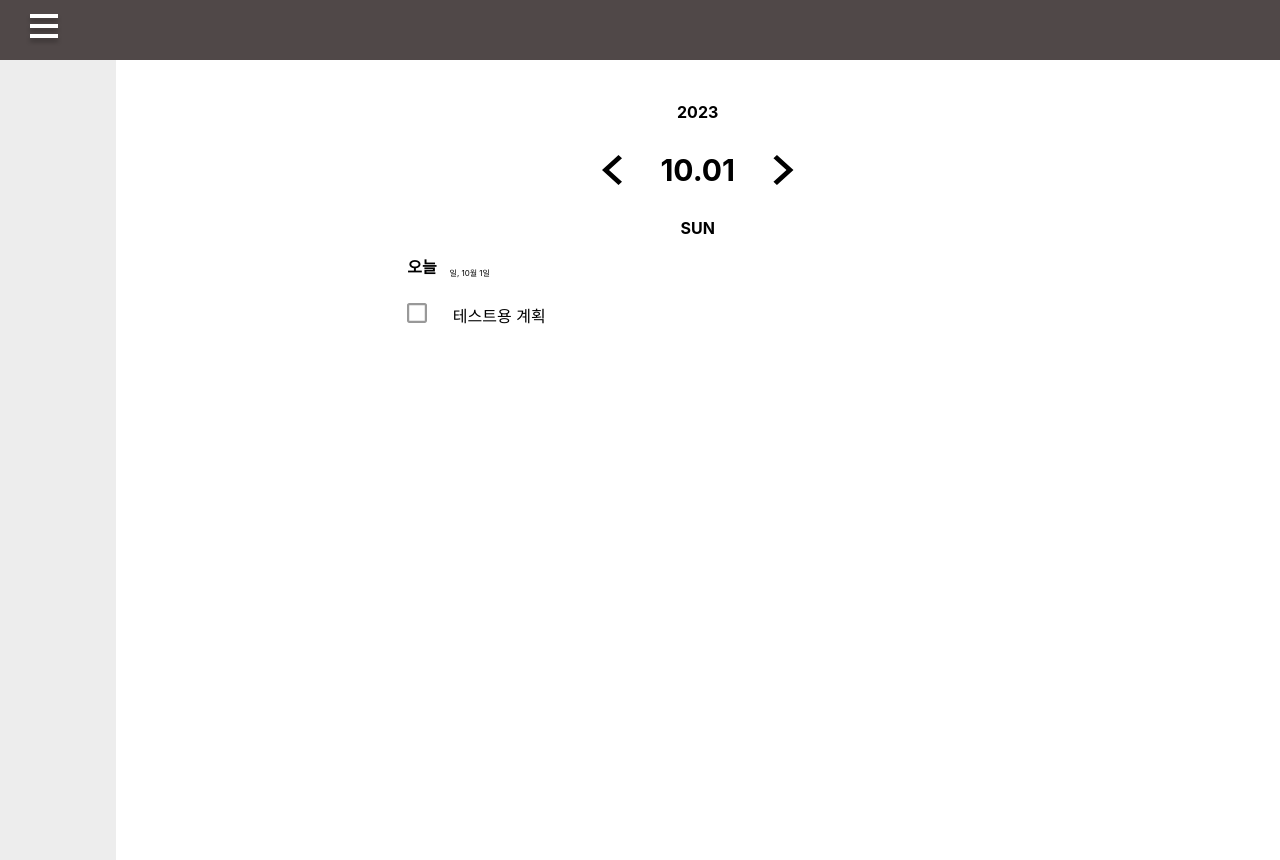
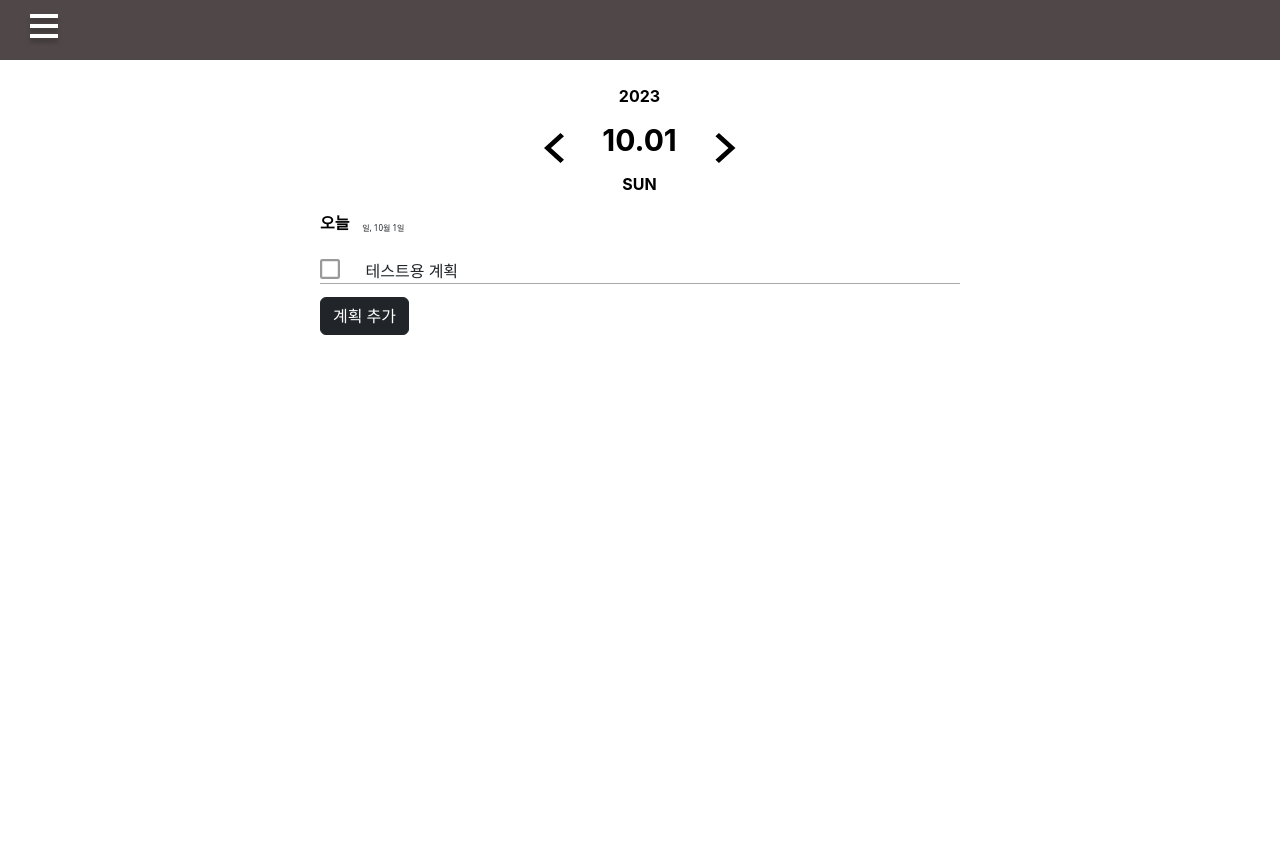
Before and after one commit to cgg7777/ToDoListApp, a React (Create React App) app in the folder todolist/: page / in a window 1280 px wide. After the commit the page ends 800 px from the top, so only its background shows below. Built offline with nearby package versions, Linux system fonts and the light colour scheme.

Commit message:
사이드 바 on/off 기능 추가

```diff
--- a/todolist/package.json
+++ b/todolist/package.json
@@ -8,8 +8,11 @@
         "@testing-library/react": "^13.4.0",
         "@testing-library/user-event": "^13.5.0",
         "axios": "^1.5.0",
+        "bootstrap": "^5.3.2",
         "react": "^18.2.0",
+        "react-bootstrap": "^2.8.0",
         "react-dom": "^18.2.0",
+        "react-router-dom": "^6.16.0",
         "react-scripts": "5.0.1",
         "web-vitals": "^2.1.4"
     },
--- a/todolist/src/App.js
+++ b/todolist/src/App.js
@@ -1,13 +1,21 @@
-import React, { useState } from "react";
-import logo from "./logo.svg";
+import "./App.css";
+import React, { useState, useEffect } from "react";
+import { Routes, Route, useNavigate } from "react-router-dom";
+import LoginPage from "./component/LoginPage/LoginPage";
+import RegisterPage from "./component/RegisterPage/RegisterPage";
 import MainPage from "./component/MainPage/MainPage";
-import "./App.css";
 
 function App() {
+    const navigate = useNavigate();
+    useEffect(() => {
+        navigate("/");
+    }, []);
     return (
-        <div className="App">
-            <MainPage />
-        </div>
+        <Routes>
+            <Route exact path="/" element={<MainPage />} />
+            <Route exact path="/login" element={<LoginPage />} />
+            <Route exact path="/register" element={<RegisterPage />} />
+        </Routes>
     );
 }
 
--- /dev/null
+++ b/todolist/src/component/LoginPage/LoginPage.js
@@ -0,0 +1,7 @@
+import React from "react";
+
+const LoginPage = () => {
+    return <div></div>;
+};
+
+export default LoginPage;
--- a/todolist/src/component/MainPage/MainPage.js
+++ b/todolist/src/component/MainPage/MainPage.js
@@ -1,14 +1,20 @@
 import React from "react";
 import TopBar from "./SideBar/TopBar";
 import SideMenu from "./SideBar/SideMenu";
+import { useState } from "react";
 
 import MainPanel from "./MainPanel/MainPanel";
 const MainPage = () => {
+    const [show, setShow] = useState(false);
+    const handleMenuClick = () => {
+        if (show) setShow(false);
+        else setShow(true);
+    };
     return (
         <div>
-            <TopBar />
+            <TopBar handleMenuClick={handleMenuClick} />
             <div style={{ display: "flex" }}>
-                <SideMenu />
+                {show && <SideMenu />}
                 <MainPanel />
             </div>
         </div>
--- /dev/null
+++ b/todolist/src/component/MainPage/MainPanel/AddPlanButton.js
@@ -0,0 +1,8 @@
+import React from "react";
+import Button from "react-bootstrap/Button";
+import "bootstrap/dist/css/bootstrap.min.css";
+const AddPlanButton = () => {
+    return <Button variant="dark">계획 추가</Button>;
+};
+
+export default AddPlanButton;
--- a/todolist/src/component/MainPage/MainPanel/Plan.js
+++ b/todolist/src/component/MainPage/MainPanel/Plan.js
@@ -4,7 +4,7 @@ import CheckBox from "./../icons/CheckBox";
 const Plan = () => {
     const [description, setDescription] = useState("테스트용 계획");
     return (
-        <div style={{ display: "flex" }}>
+        <div style={{ display: "flex", marginBottom: "1vw", borderBottom: "1px solid #aaa" }}>
             <CheckBox />
             <div style={{ display: "flex", alignItems: "center", justifyContent: "center" }}>{description}</div>
         </div>
--- a/todolist/src/component/MainPage/MainPanel/PlanBox.js
+++ b/todolist/src/component/MainPage/MainPanel/PlanBox.js
@@ -1,5 +1,6 @@
 import React from "react";
 import Plan from "./Plan";
+import AddPlanButton from "./AddPlanButton";
 const PlanBox = () => {
     return (
         <div style={{ width: "50%" }}>
@@ -10,6 +11,7 @@ const PlanBox = () => {
                 <div style={{ display: "flex", alignItems: "flex-end", fontSize: "0.5rem" }}>일, 10월 1일</div>
             </div>
             <Plan />
+            <AddPlanButton />
         </div>
     );
 };
--- a/todolist/src/component/MainPage/SideBar/SideMenu.js
+++ b/todolist/src/component/MainPage/SideBar/SideMenu.js
@@ -1,4 +1,4 @@
-import React from "react";
+import React, { useState } from "react";
 
 const SideMenu = () => {
     return <div style={{ minHeight: "100vh", width: "10vw", height: "100%", background: "#00000012" }}></div>;
--- a/todolist/src/component/MainPage/SideBar/TopBar.js
+++ b/todolist/src/component/MainPage/SideBar/TopBar.js
@@ -1,9 +1,11 @@
 import React from "react";
 import MenuIcon from "../icons/MenuIcon";
-const TopBar = () => {
+const TopBar = (props) => {
     return (
-        <div style={{ display: "flex", width: "100%", height: "60px", alignItems: "center", background: "#504848" }}>
-            <MenuIcon />
+        <div style={{ display: "flex", width: "100%", height: "60px", background: "#504848" }}>
+            <div onClick={props.handleMenuClick} style={{ display: "flex", marginLeft: "2vw", cursor: "pointer", alignItems: "center" }}>
+                <MenuIcon />
+            </div>
         </div>
     );
 };
--- a/todolist/src/component/MainPage/icons/MenuIcon.js
+++ b/todolist/src/component/MainPage/icons/MenuIcon.js
@@ -2,7 +2,7 @@ import React from "react";
 
 const MenuIcon = () => {
     return (
-        <svg style={{ marginLeft: "2vw", position: "absolute" }} xmlns="http://www.w3.org/2000/svg" width="36" height="32" fill="none">
+        <svg xmlns="http://www.w3.org/2000/svg" width="36" height="32" fill="none">
             <g filter="url(#a)">
                 <path fill="#fff" d="M4 24h28v-4H4v4Zm0-10h28v-4H4v4ZM4 0v4h28V0H4Z" />
             </g>
--- /dev/null
+++ b/todolist/src/component/RegisterPage/RegisterPage.js
@@ -0,0 +1,7 @@
+import React from "react";
+
+const RegisterPage = () => {
+    return <div></div>;
+};
+
+export default RegisterPage;
--- a/todolist/src/index.js
+++ b/todolist/src/index.js
@@ -1,14 +1,17 @@
-import React from 'react';
-import ReactDOM from 'react-dom/client';
-import './index.css';
-import App from './App';
-import reportWebVitals from './reportWebVitals';
+import React from "react";
+import ReactDOM from "react-dom/client";
+import { BrowserRouter as Router } from "react-router-dom";
+import "./index.css";
+import App from "./App";
+import reportWebVitals from "./reportWebVitals";
 
-const root = ReactDOM.createRoot(document.getElementById('root'));
+const root = ReactDOM.createRoot(document.getElementById("root"));
 root.render(
-  <React.StrictMode>
-    <App />
-  </React.StrictMode>
+    <React.StrictMode>
+        <Router>
+            <App />
+        </Router>
+    </React.StrictMode>
 );
 
 // If you want to start measuring performance in your app, pass a function
```
Also changed, not shown: 1 other file (tests, documents, lock files or other folders).
